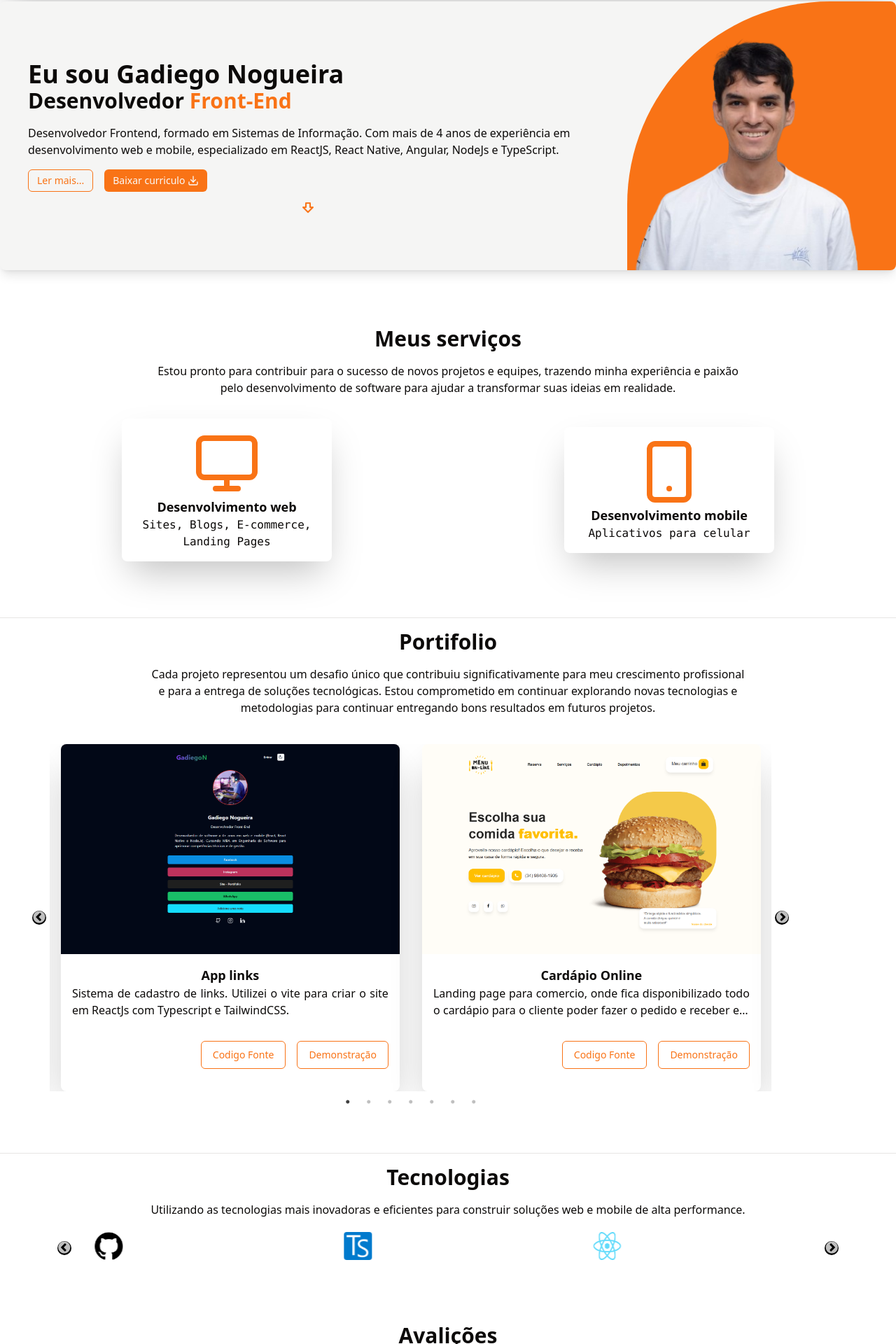
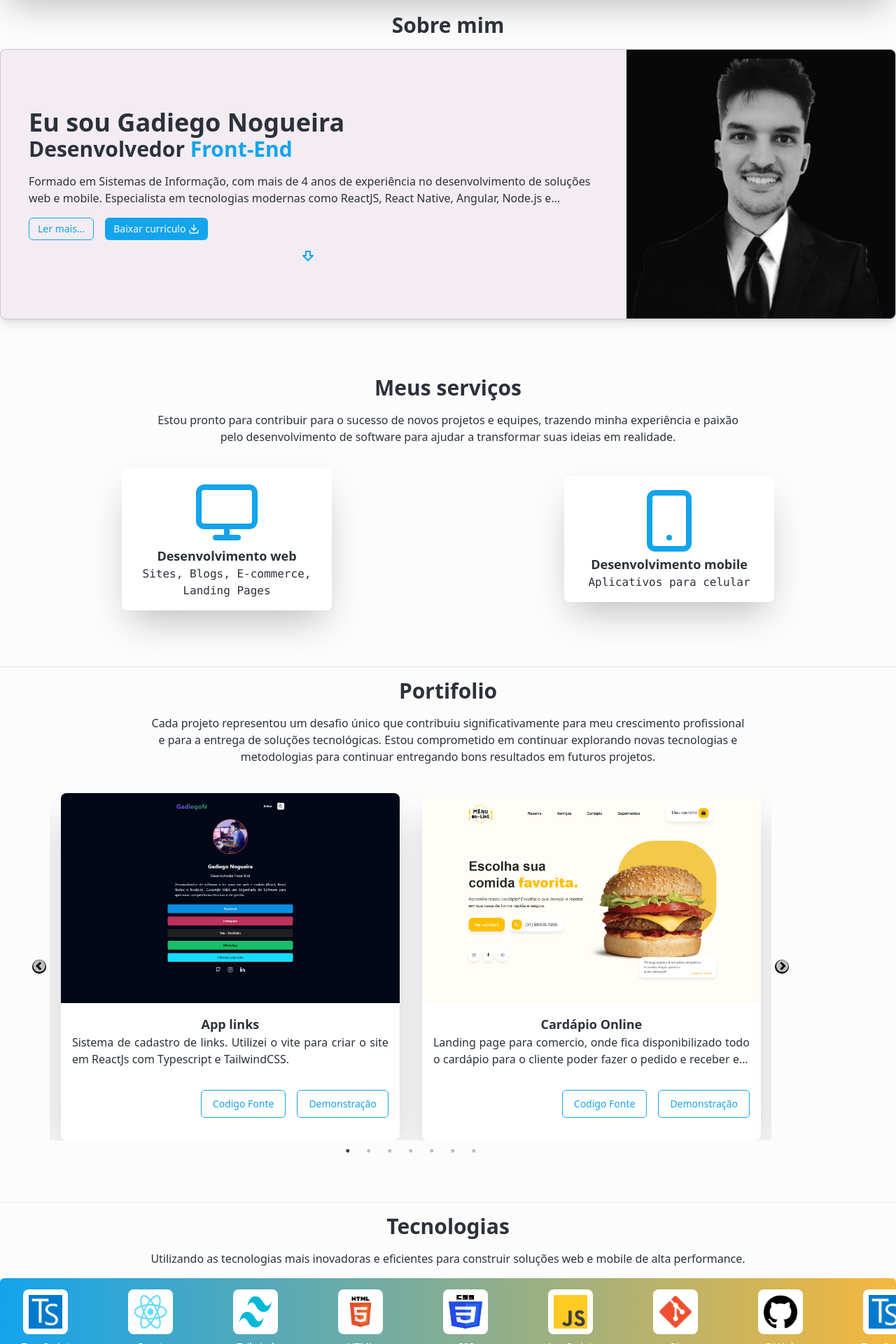
Before and after one commit to GadiegoN/frontend-forge, a React (Vite) app: page / in a window 1280 px wide. Shown: the part 86-2006 px from the top of the page at 70% size. Built offline with nearby package versions, Linux system fonts and the light colour scheme; no server answers; the database is empty.

Commit message:
feat: add ListSkills component and update logo; enhance global styles and resume

```diff
--- /dev/null
+++ b/src/components/list-skills.tsx
@@ -0,0 +1,60 @@
+import { useEffect, useState } from "react";
+
+interface Skill {
+  name: string;
+  imageUrl: string;
+}
+
+interface ListSkillsProps {
+  skills: Skill[];
+}
+
+export function ListSkills({ skills }: ListSkillsProps) {
+  const [offset, setOffset] = useState(0);
+  const itemWidth = 150;
+
+  const totalWidth = itemWidth * skills.length;
+
+  useEffect(() => {
+    const intervalId = setInterval(() => {
+      setOffset((prevOffset) => {
+        const newOffset = prevOffset - 2;
+        if (Math.abs(newOffset) >= totalWidth) {
+          return 0;
+        }
+        return newOffset;
+      });
+    }, 16);
+
+    return () => clearInterval(intervalId);
+  }, [totalWidth]);
+
+  return (
+    <div className="overflow-hidden py-4 rounded-md bg-gradient-to-r from-primary to-accent">
+      <div
+        className="flex items-center"
+        style={{
+          transform: `translateX(${offset}px)`,
+          width: `${totalWidth * 2}px`,
+        }}
+      >
+        {skills.concat(skills).map((skill, index) => (
+          <div
+            key={index}
+            className="flex flex-col items-center mx-4"
+            style={{ width: `${itemWidth}px` }}
+          >
+            <img
+              src={skill.imageUrl}
+              alt={skill.name}
+              className="w-16 h-16 bg-card rounded-lg p-2"
+            />
+            <span className="mt-2 text-sm font-medium text-white">
+              {skill.name}
+            </span>
+          </div>
+        ))}
+      </div>
+    </div>
+  );
+}
--- a/src/global.css
+++ b/src/global.css
@@ -3,95 +3,61 @@
 @tailwind utilities;
 
 @layer base {
+  @layer base {
     :root {
-    --background: 0 0% 100%;
-    --foreground: 20 14.3% 4.1%;
+      --background: 240 20% 99%;
+      --foreground: 220 13% 20%;
       --card: 0 0% 100%;
-    --card-foreground: 20 14.3% 4.1%;
-    --popover: 0 0% 100%;
-    --popover-foreground: 20 14.3% 4.1%;
-    --primary: 24.6 95% 53.1%;
-    --primary-foreground: 60 9.1% 97.8%;
-    --secondary: 60 4.8% 95.9%;
-    --secondary-foreground: 24 9.8% 10%;
-    --muted: 60 4.8% 95.9%;
-    --muted-foreground: 25 5.3% 44.7%;
-    --accent: 60 45.8% 75%;
-    --accent-foreground: 24 9.8% 10%;
-    --destructive: 0 84.2% 60.2%;
-    --destructive-foreground: 60 9.1% 97.8%;
-    --border: 20 5.9% 90%;
-    --input: 20 5.9% 90%;
-    --ring: 24.6 95% 53.1%;
+      --card-foreground: 220 15% 20%;
+      --popover: 0 0% 98%;
+      --popover-foreground: 220 15% 20%;
+      --primary: 200 85% 50%;
+      --primary-foreground: 210 20% 98%;
+      --secondary: 300 24% 94%;
+      --secondary-foreground: 300 30% 15%;
+      --muted: 220 20% 95%;
+      --muted-foreground: 220 10% 45%;
+      --accent: 40 90% 60%;
+      --accent-foreground: 40 20% 20%;
+      --destructive: 0 75% 50%;
+      --destructive-foreground: 210 20% 98%;
+      --border: 220 14% 90%;
+      --input: 220 14% 90%;
+      --ring: 200 85% 50%;
       --radius: 0.5rem;
+      --chart-1: 220 70% 50%;
+      --chart-2: 160 60% 40%;
+      --chart-3: 30 80% 55%;
+      --chart-4: 280 60% 50%;
+      --chart-5: 340 70% 50%;
     }
 
     .dark {
-    --background: 20 14.3% 4.1%;
-    --foreground: 60 9.1% 97.8%;
-    --card: 20 34.3% 8.1%;
-    --card-foreground: 60 9.1% 97.8%;
-    --popover: 20 14.3% 4.1%;
-    --popover-foreground: 60 9.1% 97.8%;
-    --primary: 20.5 90.2% 48.2%;
-    --primary-foreground: 60 9.1% 97.8%;
-    --secondary: 12 6.5% 15.1%;
-    --secondary-foreground: 60 9.1% 97.8%;
-    --muted: 12 6.5% 15.1%;
-    --muted-foreground: 24 5.4% 63.9%;
-    --accent: 12 36.5% 40.1%;
-    --accent-foreground: 60 9.1% 97.8%;
-    --destructive: 0 72.2% 50.6%;
-    --destructive-foreground: 60 9.1% 97.8%;
-    --border: 12 6.5% 15.1%;
-    --input: 12 6.5% 15.1%;
-    --ring: 20.5 90.2% 48.2%;
-    --radius: 0.5rem;
+      --background: 220 15% 10%;
+      --foreground: 0 0% 98%;
+      --card: 210 20% 98%;
+      --card-foreground: 0 0% 95%;
+      --popover: 220 15% 12%;
+      --popover-foreground: 0 0% 95%;
+      --primary: 200 85% 60%;
+      --primary-foreground: 220 15% 10%;
+      --secondary: 300 10% 15%;
+      --secondary-foreground: 0 0% 98%;
+      --muted: 220 15% 15%;
+      --muted-foreground: 220 15% 80%;
+      --accent: 40 80% 50%;
+      --accent-foreground: 220 15% 10%;
+      --destructive: 0 65% 40%;
+      --destructive-foreground: 0 0% 95%;
+      --border: 220 15% 20%;
+      --input: 220 15% 20%;
+      --ring: 200 85% 60%;
+      --chart-1: 200 85% 50%;
+      --chart-2: 160 60% 45%;
+      --chart-3: 30 80% 55%;
+      --chart-4: 280 60% 50%;
+      --chart-5: 340 70% 50%;
     }
-
-  .green {
-    --background: 0 0% 100%;
-    --foreground: 240 10% 3.9%;
-    --card: 0 0% 100%;
-    --card-foreground: 240 10% 3.9%;
-    --popover: 0 0% 100%;
-    --popover-foreground: 240 10% 3.9%;
-    --primary: 142.1 76.2% 36.3%;
-    --primary-foreground: 355.7 100% 97.3%;
-    --secondary: 240 4.8% 95.9%;
-    --secondary-foreground: 240 5.9% 10%;
-    --muted: 240 4.8% 95.9%;
-    --muted-foreground: 240 3.8% 46.1%;
-    --accent: 240 4.8% 95.9%;
-    --accent-foreground: 240 5.9% 10%;
-    --destructive: 0 84.2% 60.2%;
-    --destructive-foreground: 0 0% 98%;
-    --border: 240 5.9% 90%;
-    --input: 240 5.9% 90%;
-    --ring: 142.1 76.2% 36.3%;
-    --radius: 0.5rem;
-  }
-
-  .green-dark {
-    --background: 20 14.3% 4.1%;
-    --foreground: 0 0% 95%;
-    --card: 24 9.8% 10%;
-    --card-foreground: 0 0% 95%;
-    --popover: 0 0% 9%;
-    --popover-foreground: 0 0% 95%;
-    --primary: 142.1 70.6% 45.3%;
-    --primary-foreground: 144.9 80.4% 10%;
-    --secondary: 240 3.7% 15.9%;
-    --secondary-foreground: 0 0% 98%;
-    --muted: 0 0% 15%;
-    --muted-foreground: 240 5% 64.9%;
-    --accent: 12 6.5% 15.1%;
-    --accent-foreground: 0 0% 98%;
-    --destructive: 0 62.8% 30.6%;
-    --destructive-foreground: 0 85.7% 97.3%;
-    --border: 240 3.7% 15.9%;
-    --input: 240 3.7% 15.9%;
-    --ring: 142.4 71.8% 29.2%;
   }
 }
 
--- a/src/pages/app/home.tsx
+++ b/src/pages/app/home.tsx
@@ -26,6 +26,7 @@ import { saveAs } from "file-saver";
 import "slick-carousel/slick/slick.css";
 import "slick-carousel/slick/slick-theme.css";
 import { Project } from "@/components/project";
+import { ListSkills } from "@/components/list-skills";
 
 interface ReviewsProps {
   id: string;
@@ -164,6 +165,17 @@ const PROJECTS: ProjectProps[] = [
   },
 ];
 
+const skills = [
+  { name: "HTML", imageUrl: "/logo-html.png" },
+  { name: "CSS", imageUrl: "/logo-css.png" },
+  { name: "JavaScript", imageUrl: "/logo-javascript.png" },
+  { name: "Git", imageUrl: "/logo-git.png" },
+  { name: "GitHub", imageUrl: "/logo-github.png" },
+  { name: "TypeScript", imageUrl: "/logo-typescript.png" },
+  { name: "React", imageUrl: "/logo-react.png" },
+  { name: "Tailwind", imageUrl: "/logo-tailwind.png" },
+];
+
 export function Home() {
   const [reviews, setReviews] = useState<ReviewsProps[]>([]);
   const [showMore, setShowMore] = useState(false);
@@ -175,19 +187,6 @@ export function Home() {
     speed: 1000,
     slidesToShow: sliderPerView,
     slidesToScroll: 1,
-    nextArrow: <SampleNextArrow />,
-    prevArrow: <SamplePrevArrow />,
-  };
-
-  const sliderSkills = {
-    dots: false,
-    infinite: true,
-    slidesToShow: 3,
-    slidesToScroll: 1,
-    autoplay: true,
-    speed: 2000,
-    autoplaySpeed: 0,
-    cssEase: "linear",
     nextArrow: <SampleNextArrow />,
     prevArrow: <SamplePrevArrow />,
   };
@@ -264,7 +263,10 @@ export function Home() {
 
   return (
     <div className="w-full max-w-7xl mx-auto gap-16">
-      <div className="w-full flex flex-col md:flex-row justify-center items-center shadow-lg bg-secondary rounded-lg relative">
+      <h2 className="text-xl md:text-2xl lg:text-3xl font-semibold my-4 select-none text-center">
+        Sobre mim
+      </h2>
+      <div className="w-full flex flex-col md:flex-row justify-center items-center shadow-lg border border-foreground/20 bg-secondary rounded-lg relative">
         <div className="flex flex-col px-10 pb-1">
           <h1 className="text-2xl md:text-3xl lg:text-4xl font-semibold mt-4 select-none">
             Eu sou Gadiego Nogueira
@@ -276,10 +278,13 @@ export function Home() {
           <p
             className={!showMore ? "my-4 line-clamp-4 md:line-clamp-2" : "my-4"}
           >
-            Desenvolvedor Frontend, formado em Sistemas de Informação. Com mais
-            de 4 anos de experiência em desenvolvimento web e mobile,
-            especializado em ReactJS, React Native, Angular, NodeJs e
-            TypeScript.
+            Formado em Sistemas de Informação, com mais de 4 anos de experiência
+            no desenvolvimento de soluções web e mobile. Especialista em
+            tecnologias modernas como ReactJS, React Native, Angular, Node.js e
+            TypeScript, com foco em criar interfaces intuitivas e de alta
+            performance. Apaixonado por inovação e boas práticas de
+            desenvolvimento, sempre em busca de aprender e aplicar novas
+            tecnologias.
           </p>
 
           <div className="flex gap-4 flex-col md:flex-row">
@@ -301,8 +306,8 @@ export function Home() {
         </div>
         <div className="md:flex hidden relative w-full max-w-96 h-96 min-h-64 bg-primary rounded-tl-[290px] rounded-tr-lg rounded-br-lg px-10">
           <img
-            src="/avatar.png"
-            className="absolute bottom-0 left-0 right-0 h-96 object-cover"
+            src="/avatar-profile.jpeg"
+            className="absolute bottom-0 left-0 right-0 h-96 object-cover rounded-r-lg"
             alt=""
           />
         </div>
@@ -379,56 +384,7 @@ export function Home() {
           </p>
         </div>
 
-        <Slider className="w-10/12 md:11/12 mx-auto" {...sliderSkills}>
-          <div>
-            <img
-              src="/logo-html.png"
-              className="size-12 bg-card rounded-lg p-1"
-            />
-          </div>
-          <div>
-            <img
-              src="/logo-css.png"
-              className="size-12 bg-card rounded-lg p-1"
-            />
-          </div>
-          <div>
-            <img
-              src="/logo-javascript.png"
-              className="size-12 bg-card rounded-lg p-1"
-            />
-          </div>
-          <div>
-            <img
-              src="/logo-git.png"
-              className="size-12 bg-card rounded-lg p-1"
-            />
-          </div>
-          <div>
-            <img
-              src="/logo-github.png"
-              className="size-12 bg-card rounded-lg p-1"
-            />
-          </div>
-          <div>
-            <img
-              src="/logo-typescript.png"
-              className="size-12 bg-card rounded-lg p-1"
-            />
-          </div>
-          <div>
-            <img
-              src="/logo-react.png"
-              className="size-12 bg-card rounded-lg p-1"
-            />
-          </div>
-          <div>
-            <img
-              src="/logo-tailwind.png"
-              className="size-12 bg-card rounded-lg p-1"
-            />
-          </div>
-        </Slider>
+        <ListSkills skills={skills} />
       </div>
 
       <div className="w-full flex flex-col mt-16">
```
Also changed, not shown: src/assets/logo.tsx (+5 -3 lines), src/components/header.tsx (+35 -34 lines), public/avatar-profile.jpeg (added), 1 other file (tests, documents, lock files or other folders). Lines whose indentation alone changed are shown as unchanged.
